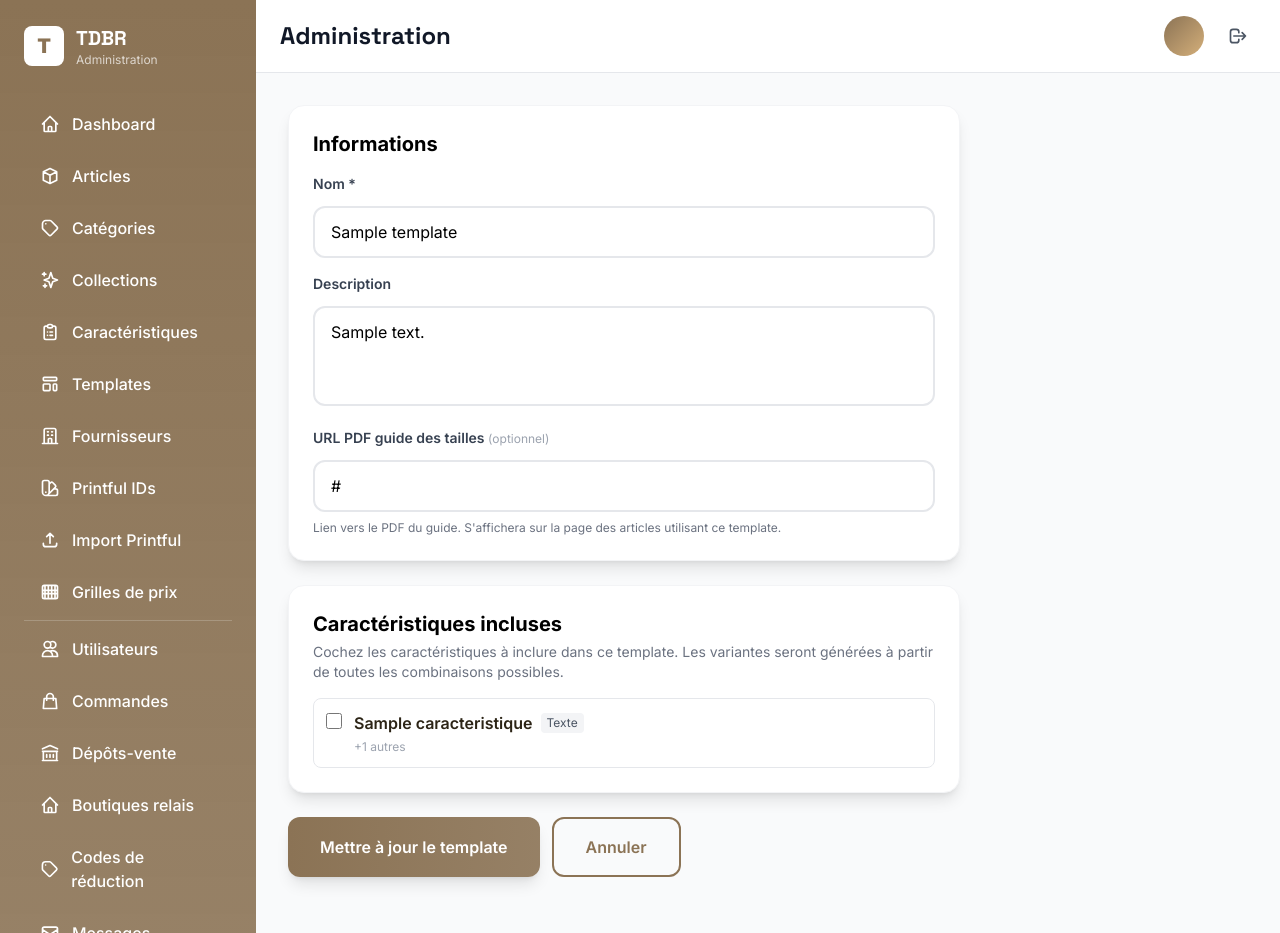
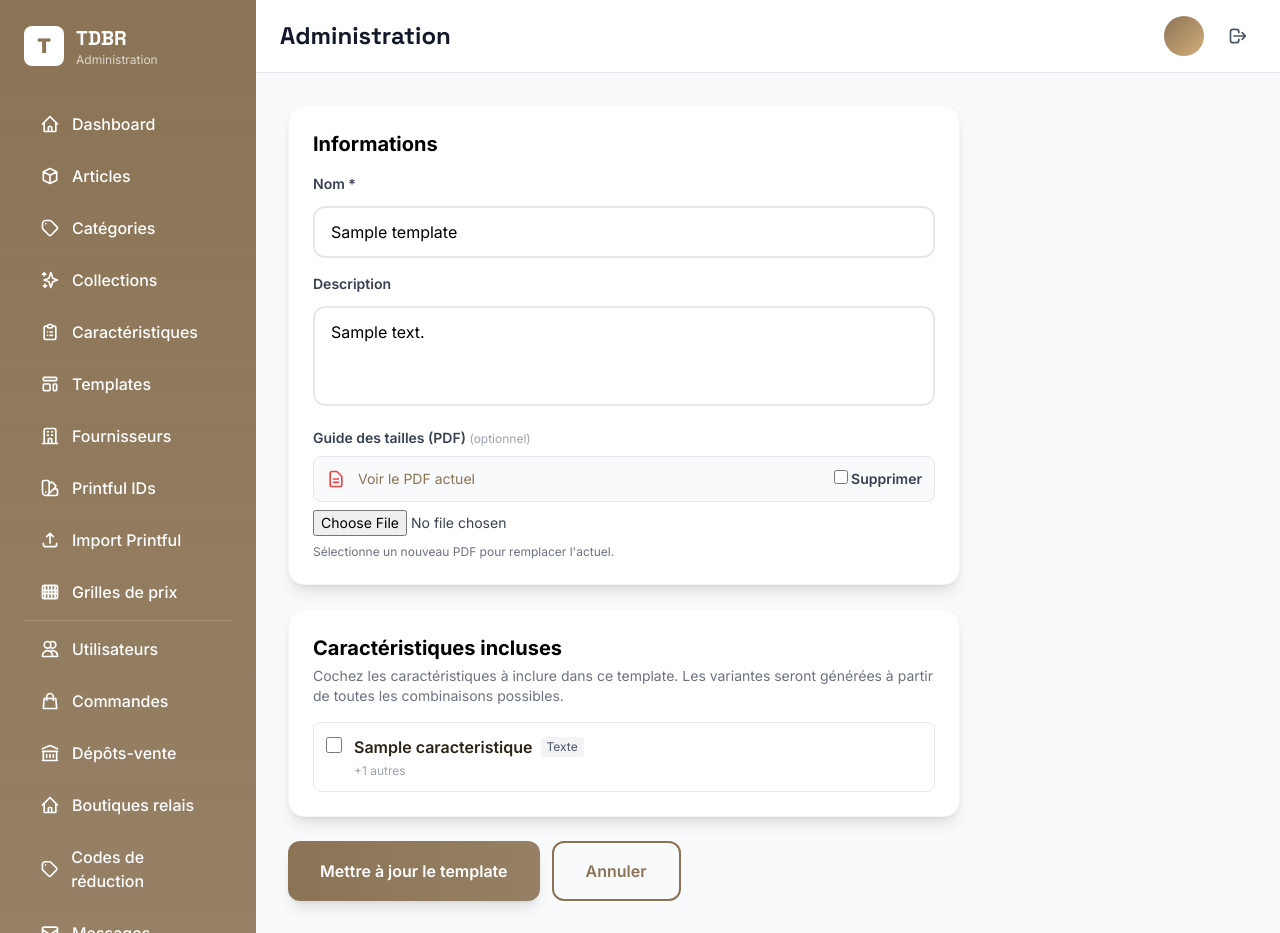
Before and after one commit to TedYBear/tdbr-php, a Symfony app: template templates/admin/templates/form.html.twig in a window 1280 px wide. Run offline with Twig, Linux system fonts and the light colour scheme; the template is opened without the code that fills it: most values are stand-ins (such as "Sample title", 1, 10 or a date in 2020); some libraries are stand-ins or nearby versions.

Commit message:
Template admin : upload du PDF guide des tailles depuis le formulaire
- TemplateAdminController gère l'upload (UploadedFile + slugger)
- Stockage dans public/uploads/templates/, valeur enregistrée dans guideTaillePdfUrl
- Form en multipart/form-data avec input file (accept=pdf)
- Aperçu du PDF actuel + option "Supprimer" si déjà présent
- Suppression du fichier disque au remplacement et à la suppression du template
- Validation extension/MIME PDF
- Création répertoire public/uploads/templates/ avec .gitkeep

Co-Authored-By: Claude Sonnet 4.6 <noreply@anthropic.com>

```diff
--- a/templates/admin/templates/form.html.twig
+++ b/templates/admin/templates/form.html.twig
@@ -5,7 +5,7 @@
 {% block page_title %}{{ template ? 'Modifier' : 'Nouveau' }} Template{% endblock %}
 
 {% block body %}
-<form method="post" class="max-w-2xl">
+<form method="post" enctype="multipart/form-data" class="max-w-2xl">
     <div class="space-y-6">
         {# Informations de base #}
         <div class="card p-6">
@@ -32,16 +32,38 @@
 
                 <div class="form-group">
                     <label class="block text-sm font-semibold text-gray-700 mb-1">
-                        URL PDF guide des tailles
+                        Guide des tailles (PDF)
                         <span class="text-xs text-gray-400 font-normal">(optionnel)</span>
                     </label>
-                    <input type="url"
-                           name="guideTaillePdfUrl"
-                           value="{{ template and template.guideTaillePdfUrl ? template.guideTaillePdfUrl : '' }}"
-                           placeholder="https://… ou /uploads/guide-tshirt-printful.pdf"
-                           class="form-input">
+
+                    {# PDF déjà uploadé : aperçu + option de suppression #}
+                    {% if template and template.guideTaillePdfUrl %}
+                        <div class="flex items-center gap-3 p-3 mb-3 bg-gray-50 border border-gray-200 rounded-lg">
+                            <svg class="w-5 h-5 text-red-500 flex-shrink-0" fill="none" stroke="currentColor" viewBox="0 0 24 24">
+                                <path stroke-linecap="round" stroke-linejoin="round" stroke-width="2" d="M9 12h6m-6 4h6m2 5H7a2 2 0 01-2-2V5a2 2 0 012-2h5.586a1 1 0 01.707.293l5.414 5.414a1 1 0 01.293.707V19a2 2 0 01-2 2z"/>
+                            </svg>
+                            <a href="{{ template.guideTaillePdfUrl }}" target="_blank" rel="noopener"
+                               class="flex-1 text-sm text-primary hover:underline truncate">
+                                Voir le PDF actuel
+                            </a>
+                            <label class="inline-flex items-center gap-1.5 text-xs text-red-600 cursor-pointer">
+                                <input type="checkbox" name="removeGuideTaillePdf" value="1"
+                                       class="w-3.5 h-3.5 rounded border-gray-300 text-red-500">
+                                Supprimer
+                            </label>
+                        </div>
+                    {% endif %}
+
+                    <input type="file"
+                           name="guideTaillePdfFile"
+                           accept="application/pdf,.pdf"
+                           class="block w-full text-sm text-gray-700 file:mr-3 file:py-2 file:px-3 file:rounded-lg file:border-0 file:bg-primary file:text-white file:cursor-pointer hover:file:bg-secondary">
                     <p class="text-xs text-gray-500 mt-1">
-                        Lien vers le PDF du guide. S'affichera sur la page des articles utilisant ce template.
+                        {% if template and template.guideTaillePdfUrl %}
+                            Sélectionne un nouveau PDF pour remplacer l'actuel.
+                        {% else %}
+                            S'affichera sur la page des articles utilisant ce template.
+                        {% endif %}
                     </p>
                 </div>
             </div>
```
Also changed, not shown: src/Controller/Admin/TemplateAdminController.php (+68 -4 lines).
